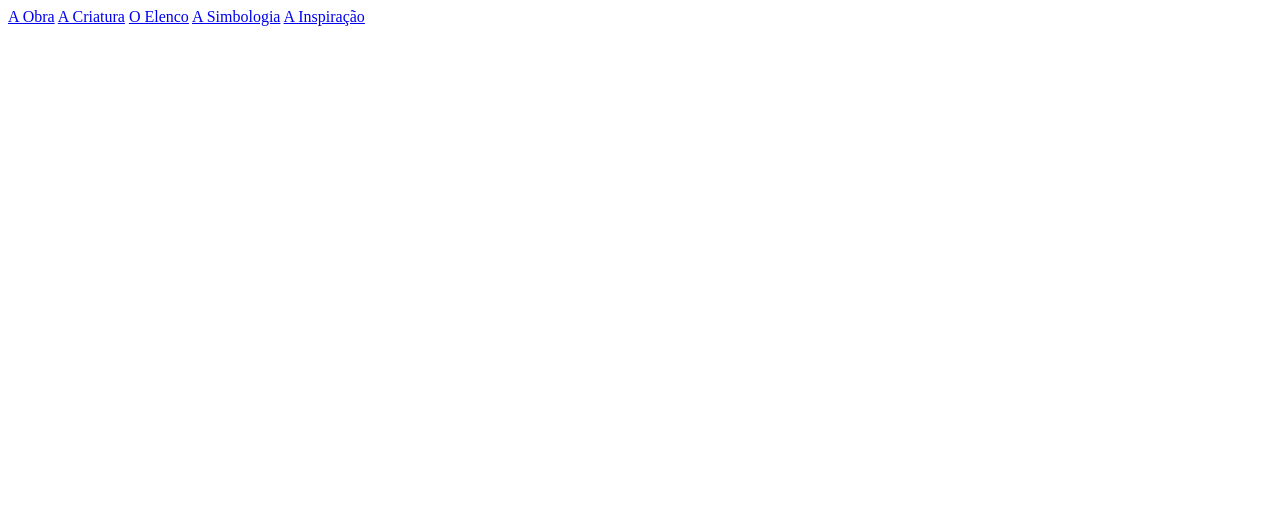
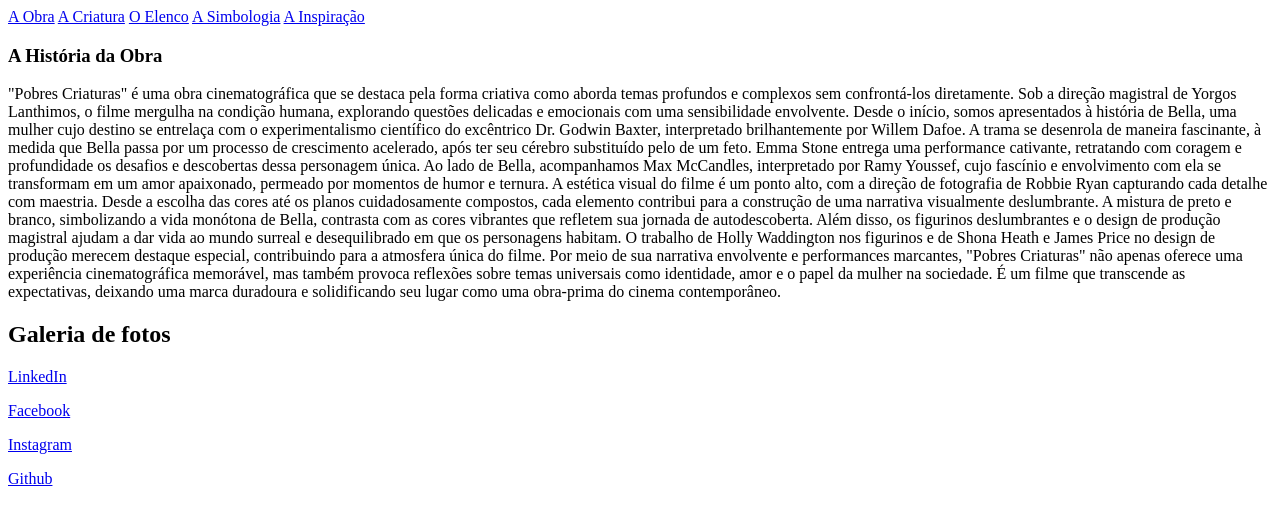
Before and after one commit to IgorArauj12/pobrescriaturas, a plain HTML site: page aobra.html in a window 1280 px wide. Drawn offline with Linux system fonts and the light colour scheme.

Commit message:
Finalizado o INDEX. Agora começar na Obra

```diff
--- a/aobra.html
+++ b/aobra.html
@@ -15,6 +15,57 @@
         <a href="ainspiracao.html">A Inspiração</a>
       </nav>
     </header>
-    <!--Behind scenes + Galeria de fotos | Sinopse | Onde foi gravado -->
+    <!--Behind scenes + Galeria de fotos | Onde foi gravado -->
+    <section>
+      <main>
+        <article>
+          <!--A história do filme-->
+          <h1>A História da Obra</h1>
+          <p>
+            "Pobres Criaturas" é uma obra cinematográfica que se destaca pela
+            forma criativa como aborda temas profundos e complexos sem
+            confrontá-los diretamente. Sob a direção magistral de Yorgos
+            Lanthimos, o filme mergulha na condição humana, explorando questões
+            delicadas e emocionais com uma sensibilidade envolvente. Desde o
+            início, somos apresentados à história de Bella, uma mulher cujo
+            destino se entrelaça com o experimentalismo científico do excêntrico
+            Dr. Godwin Baxter, interpretado brilhantemente por Willem Dafoe. A
+            trama se desenrola de maneira fascinante, à medida que Bella passa
+            por um processo de crescimento acelerado, após ter seu cérebro
+            substituído pelo de um feto. Emma Stone entrega uma performance
+            cativante, retratando com coragem e profundidade os desafios e
+            descobertas dessa personagem única. Ao lado de Bella, acompanhamos
+            Max McCandles, interpretado por Ramy Youssef, cujo fascínio e
+            envolvimento com ela se transformam em um amor apaixonado, permeado
+            por momentos de humor e ternura. A estética visual do filme é um
+            ponto alto, com a direção de fotografia de Robbie Ryan capturando
+            cada detalhe com maestria. Desde a escolha das cores até os planos
+            cuidadosamente compostos, cada elemento contribui para a construção
+            de uma narrativa visualmente deslumbrante. A mistura de preto e
+            branco, simbolizando a vida monótona de Bella, contrasta com as
+            cores vibrantes que refletem sua jornada de autodescoberta. Além
+            disso, os figurinos deslumbrantes e o design de produção magistral
+            ajudam a dar vida ao mundo surreal e desequilibrado em que os
+            personagens habitam. O trabalho de Holly Waddington nos figurinos e
+            de Shona Heath e James Price no design de produção merecem destaque
+            especial, contribuindo para a atmosfera única do filme. Por meio de
+            sua narrativa envolvente e performances marcantes, "Pobres
+            Criaturas" não apenas oferece uma experiência cinematográfica
+            memorável, mas também provoca reflexões sobre temas universais como
+            identidade, amor e o papel da mulher na sociedade. É um filme que
+            transcende as expectativas, deixando uma marca duradoura e
+            solidificando seu lugar como uma obra-prima do cinema contemporâneo.
+          </p>
+        </article>
+      </main>
+      <h2>Galeria de fotos</h2>
+      <!--Inserir galeria de fotos aqui-->
+    </section>
+    <footer>
+      <p><a href="https://www.linkedin.com/in/igorarauj/">LinkedIn</a></p>
+      <p><a href="https://web.facebook.com/igormarauj/">Facebook</a></p>
+      <p><a href="https://www.instagram.com/igorarauj/">Instagram</a></p>
+      <p><a href="https://github.com/IgorArauj12">Github</a></p>
+    </footer>
   </body>
 </html>
--- a/index.css
+++ /dev/null
@@ -1,5 +0,0 @@
-div {
-
-.noticias
-
-  }
```
Also changed, not shown: index.html (+14 -15 lines).
